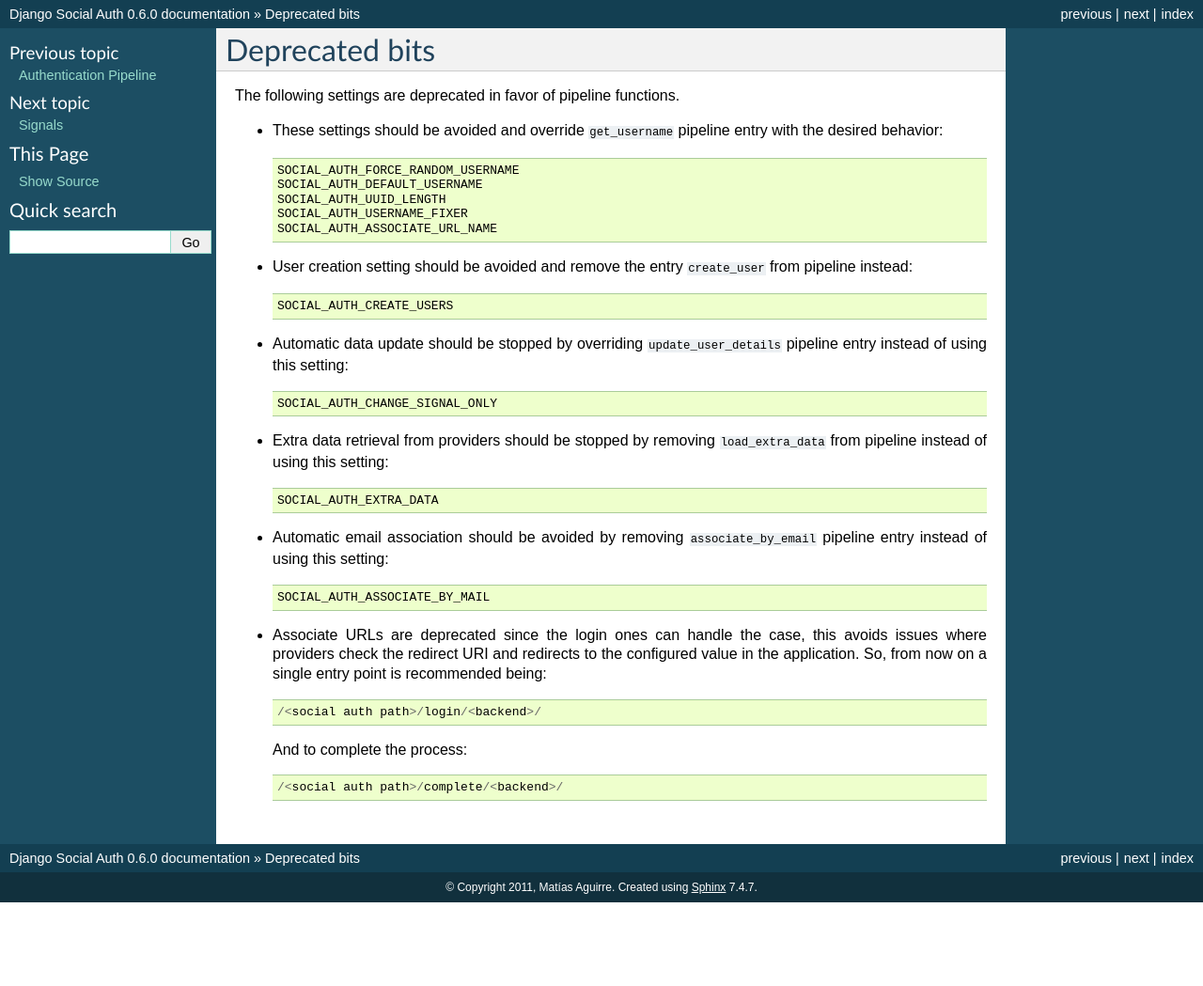
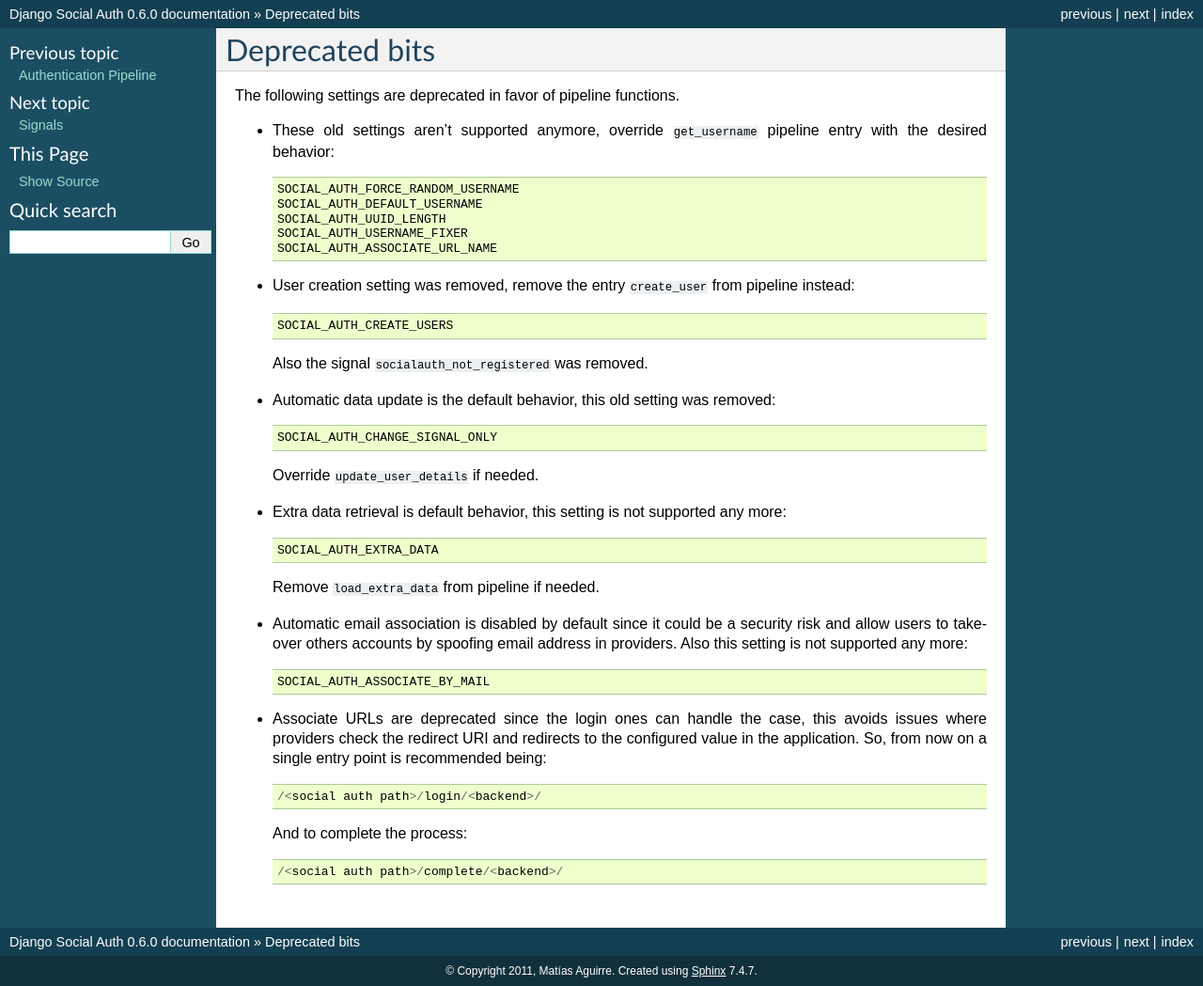
Before and after one commit to devs-cloud/django-social-auth-module, a Sphinx documentation site: the page built from doc/deprecated.rst, in a window 1280 px wide. Shown: the whole page at 94% size. Built offline with Sphinx 7.4.7, drawn with Linux system fonts in a browser that asks for light colours; before the commit the page ends 960 px from its top, so only the background shows below that.

Commit message:
Remove support for deprecated settings. Disable automatic email association from default pipeline. Trailing spaces remove from docs.

```diff
--- a/doc/deprecated.rst
+++ b/doc/deprecated.rst
@@ -3,8 +3,8 @@ Deprecated bits
 
 The following settings are deprecated in favor of pipeline functions.
 
-- These settings should be avoided and override ``get_username`` pipeline entry
-  with the desired behavior::
+- These old settings aren't supported anymore, override ``get_username``
+  pipeline entry with the desired behavior::
 
     SOCIAL_AUTH_FORCE_RANDOM_USERNAME
     SOCIAL_AUTH_DEFAULT_USERNAME
@@ -12,23 +12,29 @@ The following settings are deprecated in favor of pipeline functions.
     SOCIAL_AUTH_USERNAME_FIXER
     SOCIAL_AUTH_ASSOCIATE_URL_NAME
 
-- User creation setting should be avoided and remove the entry ``create_user``
+- User creation setting was removed, remove the entry ``create_user``
   from pipeline instead::
 
     SOCIAL_AUTH_CREATE_USERS
 
-- Automatic data update should be stopped by overriding ``update_user_details``
-  pipeline entry instead of using this setting::
+  Also the signal ``socialauth_not_registered`` was removed.
+
+- Automatic data update is the default behavior, this old setting was removed::
 
     SOCIAL_AUTH_CHANGE_SIGNAL_ONLY
 
-- Extra data retrieval from providers should be stopped by removing
-  ``load_extra_data`` from pipeline instead of using this setting::
+  Override ``update_user_details`` if needed.
+
+- Extra data retrieval is default behavior, this setting is not supported any
+  more::
 
     SOCIAL_AUTH_EXTRA_DATA
 
-- Automatic email association should be avoided by removing
-  ``associate_by_email`` pipeline entry instead of using this setting::
+  Remove ``load_extra_data`` from pipeline if needed.
+
+- Automatic email association is disabled by default since it could be
+  a security risk and allow users to take-over others accounts by spoofing
+  email address in providers. Also this setting is not supported any more::
 
     SOCIAL_AUTH_ASSOCIATE_BY_MAIL
 
```
Also changed, not shown: README.rst (+15 -10 lines), doc/backends/google.rst (line endings or trailing spaces), doc/signals.rst (line endings or trailing spaces), doc/testing.rst (line endings or trailing spaces), 6 other files.
